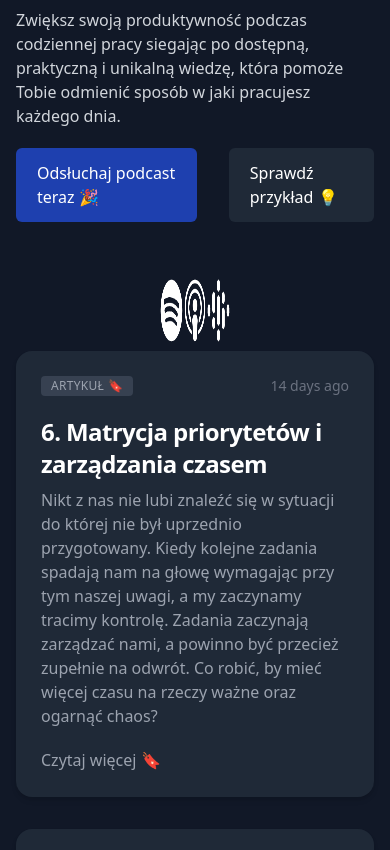
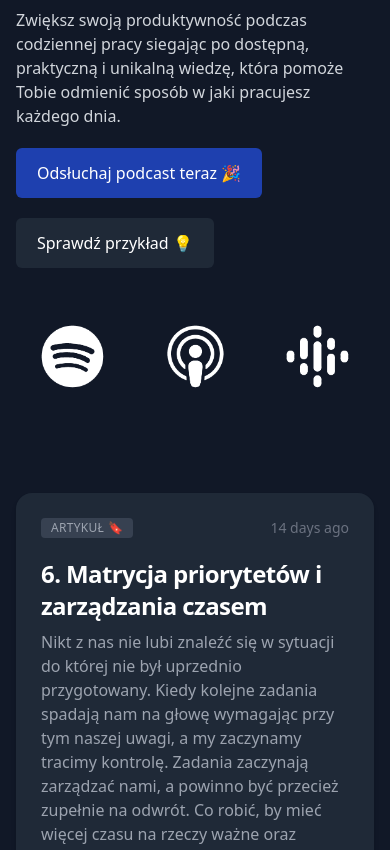
Before and after one commit to leszekkrol/skutecznyplan.pl, a Nuxt app: page / in a window 390 px wide. Shown: the part 228-1078 px from the top of the page. Built offline with nearby package versions, Linux system fonts and the light colour scheme.

Commit message:
:bug: Fixed bugs with responsiveness

```diff
--- a/assets/main.css
+++ b/assets/main.css
@@ -1,6 +1,10 @@
 @tailwind base;
 @tailwind components;
 @tailwind utilities;
+
+body {
+  background-color: rgb(17 24 39)
+}
 
 #blog h1, #blog h2, #blog h3 {
   margin-top: 30px;
--- a/components/Epizodes.vue
+++ b/components/Epizodes.vue
@@ -1,5 +1,5 @@
 <template>
-  <section class="mx-auto max-w-5xl px-4 pb-12 sm:py-24">
+  <section class="mx-auto max-w-5xl px-4  py-24">
     <div class="grid gap-8 md:grid-cols-2">
       <article class="p-6 bg-gray-800 border border-transparent shadow-md rounded-2xl " v-for="item in $store.state.articles">
         <div class="flex justify-between items-center mb-5 text-gray-500">
--- a/components/Footer.vue
+++ b/components/Footer.vue
@@ -4,7 +4,6 @@
       <p class="text-sm text-justify text-left text-gray-700">
         Informacje zamieszczone na naszej stronie internetowej nie mogą zostać uznane za poradę w jakiejkolwiek sprawie. Treści na niej zawarte mają charakter wyłącznie informacyjny, a my nie ponosimy odpowiedzialności z tytułu powstania jakichkolwiek szkód, wynikających z ich interpretacji, bez konsultacji. Wszystkie materiały udostępnione na naszej stronie internetowej są aktualne na dzień ich zamieszczenia. Nie możemy jednak zagwarantować, że będą aktualne czy przydatne w każdym stanie faktycznym i w każdym czasie. Wszelkie treści zawarte na naszej stronie można wykorzystywać wyłącznie do niekomercyjnego użytku prywatnego. Jeśli chcesz wykorzystać je w celach publicznych lub komercyjnych – napisz do nas.
       </p>
-
       <ul class="flex flex-wrap justify-left my-6 text-white">
         <li>
           <NuxtLink to="/pryncypia" title="Pryncypia" class="mr-8 hover:underline">Pryncypia</NuxtLink>
--- a/components/Header.vue
+++ b/components/Header.vue
@@ -6,7 +6,7 @@
         Pomogę Ci rozwinąć praktyczne umiejętności zarządzania
       </h2>
       <p class="mt-3 text-base text-gray-300 sm:mt-5 sm:text-xl lg:text-lg xl:text-xl">Zwiększ swoją produktywność podczas codziennej pracy siegając po dostępną, praktyczną i unikalną wiedzę, która pomoże Tobie odmienić sposób w jaki pracujesz każdego dnia.</p>
-      <div class="flex inline-flex gap-x-8">
+      <div class="flex flex-wrap gap-x-8">
         <div class="mt-5 sm:max-w-lg sm:mx-auto sm:text-center lg:text-left lg:mx-0">
           <a href="https://anchor.fm/skuteczny-plan-podcast" target="_blank" class="inline-flex items-center justify-center px-5 py-3 border border-transparent text-base leading-6 font-medium rounded-md text-white bg-blue-800 hover:bg-blue-900 focus:outline-none focus:shadow-outline transition duration-150 ease-in-out">Odsłuchaj podcast teraz 🎉</a>
         </div>
--- a/components/Platforms.vue
+++ b/components/Platforms.vue
@@ -1,7 +1,6 @@
 <template>
   <section class="mx-auto max-w-5xl px-4 py-2">
-
-    <ul role="list" class="flex items-center justify-center justify-between px-36">
+    <ul role="list" class="flex items-center justify-center justify-between px-6 xs:px-12 sm:px-36">
       <li class="flex">
         <a href="https://open.spotify.com/show/0fmWamBZAUB8n6mEuLOJYP">
           <img alt="Skuteczny Plan - podcast na Spotify" src="~/assets/img/Podcast-Spotify-Icon.png" style="height: 65px !important">
@@ -18,7 +17,6 @@
         </a>
       </li>
     </ul>
-
   </section>
 </template>
 
--- a/layouts/error.vue
+++ b/layouts/error.vue
@@ -1,9 +1,15 @@
 <template>
-  <section class="tl">
-    <div class="container container--narrow">
-      <h2 v-if="error.statusCode === 404" class="fs48 heading lhheading mb3 color--black">Strona nie została znaleziona</h2>
-
-      <NuxtLink to="/">Strona główna</NuxtLink>
+  <section class="mx-auto max-w-5xl pt-10 px-4 py-24">
+    <div class="sm:text-center md:mx-auto lg:col-span-6 lg:text-left">
+      <div class="text-sm font-semibold uppercase tracking-wide text-gray-300 sm:text-base lg:text-sm xl:text-base">Bład 404</div>
+      <h2 class="mt-1 text-4xl tracking-tight leading-10 font-extrabold text-white sm:leading-none sm:text-6xl lg:text-5xl xl:text-6xl">
+        Strona nie została znaleziona
+      </h2>
+      <div class="flex flex-wrap gap-x-8">
+        <div class="mt-5 sm:max-w-lg sm:mx-auto sm:text-center lg:text-left lg:mx-0">
+          <NuxtLink to="/" target="_blank" class="inline-flex items-center justify-center px-5 py-3 border border-transparent text-base leading-6 font-medium rounded-md text-white bg-blue-800 hover:bg-blue-900 focus:outline-none focus:shadow-outline transition duration-150 ease-in-out">Strona główna</NuxtLink>
+        </div>
+      </div>
     </div>
   </section>
 </template>
--- a/layouts/layout-error.vue
+++ b/layouts/layout-error.vue
@@ -1,6 +1,5 @@
 <template>
   <main id="app" class="bg-gray-900">
-    <Header />
     <Nuxt />
     <Footer />
   </main>
```
